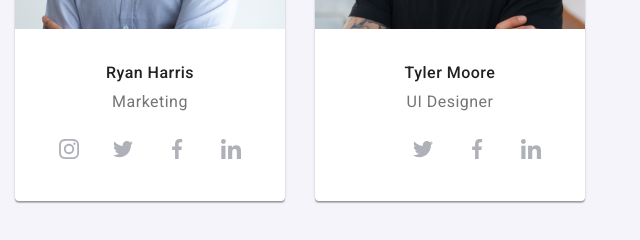
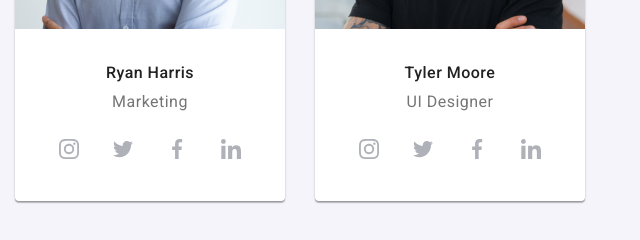
Before and after one commit to PopoacaAndrei/goit-markup-hw-05, a plain HTML site: page index.html in a window 1280 px wide. Shown: the part 2020-2260 px from the top of the page, 640-1280 px from the left. Drawn offline with Linux system fonts and the light colour scheme.

Commit message:
Update index.html

```diff
--- a/index.html
+++ b/index.html
@@ -368,7 +368,7 @@
                 class="team-icon"
               >
                 <svg>
-                  <use href=."/images/icons.svg#icon-instagram"></use>
+                  <use href="./images/icons.svg#icon-instagram"></use>
                 </svg>
               </a>
 
```
